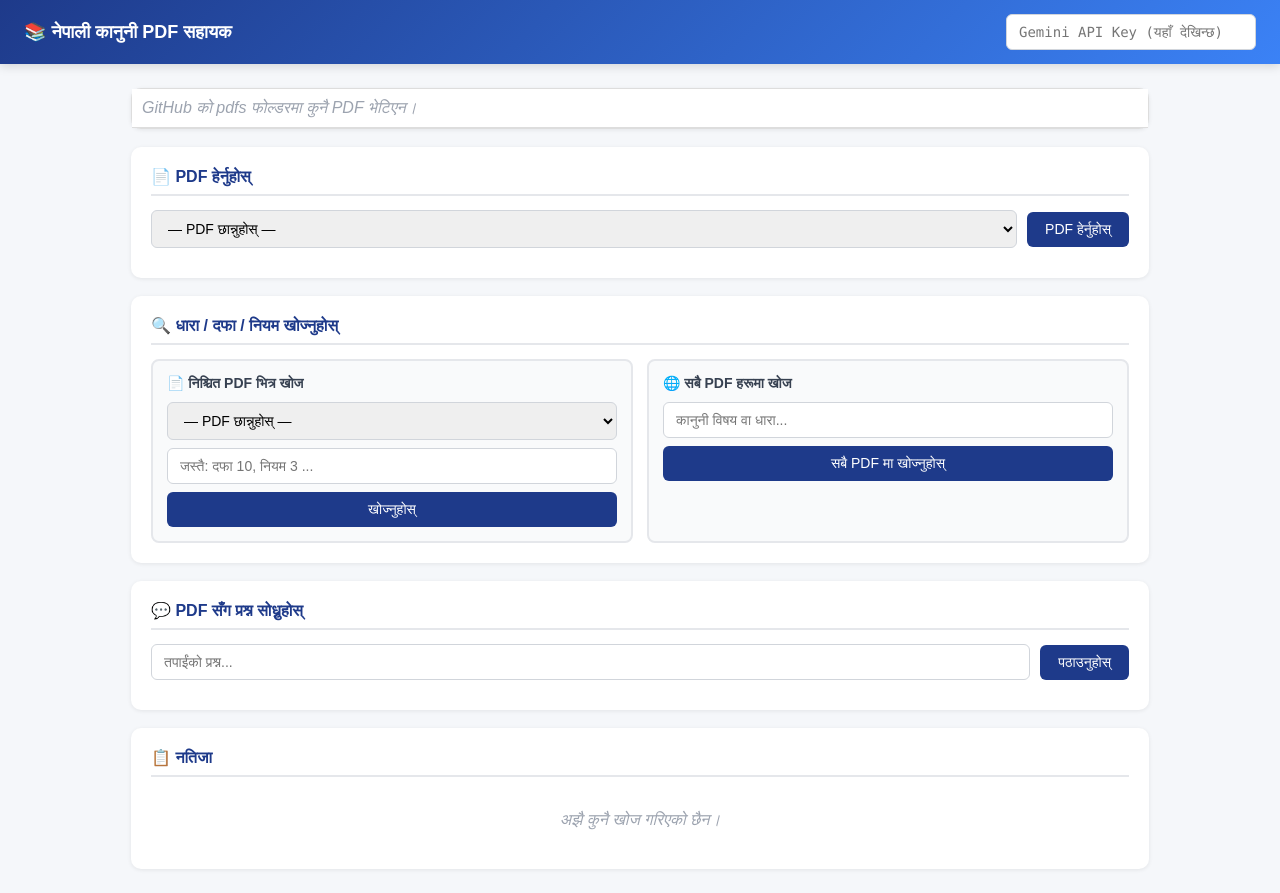
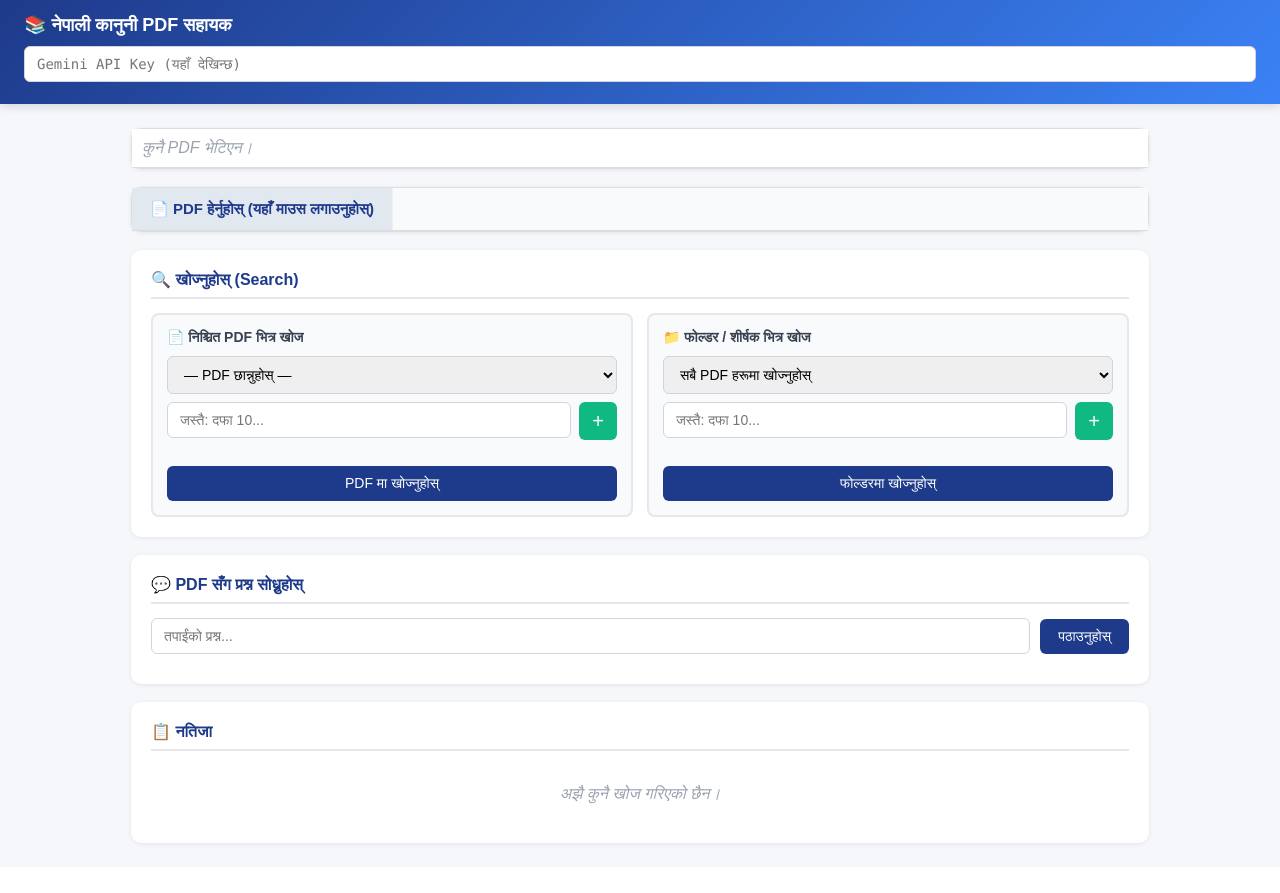
Before and after one commit to barshapbp2026/any-pdf-, a Flask app: page / in a window 1280 px wide. After the commit the page ends 846 px from the top, so only its background shows below. Run offline with Flask 3, Linux system fonts and the light colour scheme; data that the repository does not hold is empty.

Commit message:
Split search into Specific PDF and Folder search with multi-input

```diff
--- a/templates/index.html
+++ b/templates/index.html
@@ -13,7 +13,7 @@
   .container{max-width:1050px;margin:24px auto;padding:0 16px}
   .card{background:#fff;border-radius:10px;padding:20px;margin-bottom:18px;box-shadow:0 1px 4px rgba(0,0,0,.08)}
   .card h2{margin:0 0 14px;font-size:16px;color:#1e3a8a;border-bottom:2px solid #e5e7eb;padding-bottom:8px}
-  input[type=text],select{padding:9px 12px;border:1px solid #d1d5db;border-radius:6px;font-size:14px;font-family:inherit}
+  input[type=text],select{padding:9px 12px;border:1px solid #d1d5db;border-radius:6px;font-size:14px;font-family:inherit; width: 100%; margin-bottom: 8px;}
   button{padding:9px 18px;background:#1e3a8a;color:#fff;border:none;border-radius:6px;cursor:pointer;font-size:14px;font-weight:500;font-family:inherit}
   button:hover{background:#1e40af}
   button.small{padding:5px 12px;font-size:12px}
@@ -32,29 +32,30 @@
   .answer{background:#ecfdf5;border-left:4px solid #10b981;padding:14px;border-radius:6px;white-space:pre-wrap;line-height:1.7;font-size:14px}
   .empty{color:#9ca3af;font-style:italic;padding:20px;text-align:center}
 
-  /* 🎨 स्क्रिनसट जस्तै Dropdown CSS */
+  /* 🎨 Dropdown CSS */
   .nav-menu { display: flex; flex-wrap: wrap; background: #fff; padding: 0; margin: 0; border-bottom: 1px solid #ddd; }
+  .nav-item { position: relative; cursor: pointer; padding: 12px 18px; font-weight: 500; color: #333; font-size: 15px; transition: 0.2s; border-right: 1px solid #f0f0f0; }
+  .nav-item:hover { background: #145db5; color: #fff; }
 
-  /* मुख्य हेडर (Top-level) */
-  .nav-item { position: relative; cursor: pointer; padding: 12px 18px; font-weight: 500; color: #333; font-size: 15px; transition: 0.2s; border-right: 1px solid #f0f0f0; }
-  .nav-item:hover { background: #145db5; color: #fff; } /* स्क्रिनसटको निलो रङ */
-
-  /* ड्रपडाउन बक्स (लामो अक्षर अट्ने) */
   .dropdown { display: none; position: absolute; top: 100%; left: 0; background: #fff; min-width: max-content; box-shadow: 0 4px 15px rgba(0,0,0,0.15); border-radius: 0 0 4px 4px; z-index: 100; border: 1px solid #ccc; border-top: none; padding: 0; }
   .nav-item:hover > .dropdown { display: block; }
 
-  /* ड्रपडाउन भित्रको आइटम (सानो अक्षर, निलो Hover) */
   .dropdown-item { position: relative; padding: 9px 20px 9px 15px; color: #333; font-size: 13px; display: flex; justify-content: space-between; align-items: center; cursor: pointer; white-space: nowrap; border-bottom: 1px solid #eee; transition: 0.1s; }
   .dropdown-item:last-child { border-bottom: none; }
   .dropdown-item:hover { background: #145db5; color: #fff; }
 
-  /* दायाँपट्टि खुल्ने सब-मेनु */
   .sub-dropdown { display: none; position: absolute; top: 0; left: 100%; background: #fff; min-width: max-content; box-shadow: 0 4px 15px rgba(0,0,0,0.15); border-radius: 0 4px 4px 4px; border: 1px solid #ccc; padding: 0; margin-left: -1px; }
   .dropdown-item:hover > .sub-dropdown { display: block; }
 
-  /* तीर (Arrow) */
   .arrow { font-size: 10px; margin-left: 20px; color: #666; }
   .dropdown-item:hover .arrow { color: #fff; }
+
+  /* प्लस बटन स्टाइल */
+  .plus-btn { background: #10b981; color: white; border-radius: 6px; width: 38px; height: 38px; display: flex; align-items: center; justify-content: center; font-size: 20px; cursor: pointer; border: none; padding: 0; margin-bottom: 8px; flex-shrink: 0;}
+  .plus-btn:hover { background: #059669; }
+  .search-input-row { display: flex; gap: 8px; margin-bottom: 8px; align-items: flex-start; }
+  .search-input-row input { flex: 1; margin-bottom: 0; }
+  .remove-btn { background: #ef4444; color: white; border: none; border-radius: 6px; height: 38px; padding: 0 12px; cursor: pointer; font-size: 14px; flex-shrink: 0;}
 
   @media(max-width:700px){.grid2{grid-template-columns:1fr}header input{width:150px}}
 </style>
@@ -67,49 +68,71 @@
 </header>
 
 <div class="container">
+  <!-- मुख्य हेडरहरू -->
   <div class="card" style="padding:0; overflow:visible; border:1px solid #ddd;">
     <div id="navMenu" class="nav-menu">
       <div class="empty">लोड हुँदैछ...</div>
     </div>
   </div>
 
-  <div class="card">
-    <h2>📄 PDF हेर्नुहोस्</h2>
-    <div class="row">
-      <select id="filterPdf" style="flex:1;"></select>
-      <button id="viewBtn">PDF हेर्नुहोस्</button>
-    </div>
-  </div>
-
-  <div class="card">
-    <h2>🔍 धारा / दफा / नियम खोज्नुहोस्</h2>
-    <div class="grid2">
-      <div class="search-box">
-        <h3>📄 निश्चित PDF भित्र खोज</h3>
-        <div class="inputs">
-          <select id="specificPdfSelect"><option value="">— PDF छान्नुहोस् —</option></select>
-          <input type="text" id="specificQuery" placeholder="जस्तै: दफा 10, नियम 3 ...">
-          <button id="specificBtn">खोज्नुहोस्</button>
-        </div>
-      </div>
-      <div class="search-box">
-        <h3>🌐 सबै PDF हरूमा खोज</h3>
-        <div class="inputs">
-          <input type="text" id="allQuery" placeholder="कानुनी विषय वा धारा...">
-          <button id="allBtn">सबै PDF मा खोज्नुहोस्</button>
-        </div>
+  <!-- PDF हेर्ने भाग (Hover Menu) -->
+  <div class="card" style="padding:0; overflow:visible; border:1px solid #ddd;">
+    <div class="nav-menu" style="background:#f8fafc;">
+      <div class="nav-item" style="color:#1e3a8a; font-weight:bold; background:#e2e8f0;">
+        📄 PDF हेर्नुहोस् (यहाँ माउस लगाउनुहोस्)
+        <div class="dropdown" id="viewPdfMenu" style="top:100%;"></div>
       </div>
     </div>
   </div>
 
+  <!-- 🔍 खोज्ने भाग (दुईवटा भिन्न सर्च बक्स) -->
+  <div class="card">
+    <h2>🔍 खोज्नुहोस् (Search)</h2>
+    <div class="grid2">
+
+      <!-- बायाँ: निश्चित PDF भित्र खोज्ने -->
+      <div class="search-box">
+        <h3>📄 निश्चित PDF भित्र खोज</h3>
+        <select id="specificPdfSelect"><option value="">— PDF छान्नुहोस् —</option></select>
+
+        <div id="pdfSearchInputs">
+          <div class="search-input-row">
+            <input type="text" class="pdf-query" placeholder="जस्तै: दफा 10...">
+            <button class="plus-btn" onclick="addSearchInput('pdfSearchInputs', 'pdf-query')" title="अर्को थप्नुहोस्">+</button>
+          </div>
+        </div>
+        <button onclick="doSearch('specific')" style="width:100%; margin-top:10px;">PDF मा खोज्नुहोस्</button>
+      </div>
+
+      <!-- दायाँ: फोल्डर/हेडर भित्र खोज्ने -->
+      <div class="search-box">
+        <h3>📁 फोल्डर / शीर्षक भित्र खोज</h3>
+        <select id="folderSelect">
+          <option value="">सबै PDF हरूमा खोज्नुहोस्</option>
+        </select>
+
+        <div id="folderSearchInputs">
+          <div class="search-input-row">
+            <input type="text" class="folder-query" placeholder="जस्तै: दफा 10...">
+            <button class="plus-btn" onclick="addSearchInput('folderSearchInputs', 'folder-query')" title="अर्को थप्नुहोस्">+</button>
+          </div>
+        </div>
+        <button onclick="doSearch('folder')" style="width:100%; margin-top:10px;">फोल्डरमा खोज्नुहोस्</button>
+      </div>
+
+    </div>
+  </div>
+
+  <!-- च्याट भाग -->
   <div class="card">
     <h2>💬 PDF सँग प्रश्न सोध्नुहोस्</h2>
     <div class="row">
-      <input type="text" id="chatQuery" placeholder="तपाईंको प्रश्न..." style="flex:1;min-width:220px">
+      <input type="text" id="chatQuery" placeholder="तपाईंको प्रश्न..." style="flex:1;min-width:220px; margin-bottom:0;">
       <button id="chatBtn">पठाउनुहोस्</button>
     </div>
   </div>
 
+  <!-- नतिजा -->
   <div class="card">
     <h2>📋 नतिजा</h2>
     <div id="answerWrap"></div>
@@ -141,11 +164,9 @@ function buildTree(paths) {
   return tree;
 }
 
-function renderTree(tree, level = 0) {
+function renderTree(tree, isViewMode = false, level = 0) {
   let html = '';
   let keys = Object.keys(tree).filter(k => k !== '_isFile' && k !== '_path');
-
-  // सर्ट गर्ने (नेपाली नम्बर र अंग्रेजी नम्बर मिलाउन)
   keys.sort((a, b) => a.localeCompare(b, 'ne', { numeric: true }));
 
   keys.forEach(key => {
@@ -154,20 +175,16 @@ function renderTree(tree, level = 0) {
     const isFile = node._isFile;
     const displayName = cleanName(key);
 
-    if (level === 0) {
+    if (level === 0 && !isViewMode) {
       html += `<div class="nav-item">${esc(displayName)}`;
-      if (hasChildren) {
-        html += `<div class="dropdown">${renderTree(node, level + 1)}</div>`;
-      }
+      if (hasChildren) html += `<div class="dropdown">${renderTree(node, isViewMode, level + 1)}</div>`;
       html += `</div>`;
     } else {
       if (hasChildren) {
-        // फोल्डर भए दायाँपट्टि तीर राख्ने र सब-मेनु खोल्ने
         html += `<div class="dropdown-item">${esc(displayName)} <span class="arrow">▶</span>`;
-        html += `<div class="sub-dropdown">${renderTree(node, level + 1)}</div>`;
+        html += `<div class="sub-dropdown">${renderTree(node, isViewMode, level + 1)}</div>`;
         html += `</div>`;
       } else if (isFile) {
-        // PDF भए क्लिक गर्दा खुल्ने बनाउने
         html += `<div class="dropdown-item" onclick="openPdf('${esc(node._path)}')">📄 ${esc(displayName)}</div>`;
       }
     }
@@ -175,52 +192,90 @@ function renderTree(tree, level = 0) {
   return html;
 }
 
+let allFiles = [];
+
 async function loadPdfs() {
   const r = await fetch('/list_pdfs');
-  const files = await r.json();
+  allFiles = await r.json();
 
-  const spec = $('#specificPdfSelect');
-  const filter = $('#filterPdf');
-  spec.innerHTML = '<option value="">— PDF छान्नुहोस् —</option>';
-  filter.innerHTML = '<option value="">— PDF छान्नुहोस् —</option>';
-
-  if (!files.length) {
-    $('#navMenu').innerHTML = '<div class="empty" style="padding:10px;">GitHub को pdfs फोल्डरमा कुनै PDF भेटिएन।</div>';
+  if (!allFiles.length) {
+    $('#navMenu').innerHTML = '<div class="empty" style="padding:10px;">कुनै PDF भेटिएन।</div>';
     return;
   }
 
-  files.forEach(f => {
-    spec.innerHTML += `<option value="${esc(f)}">${esc(cleanName(f))}</option>`;
-    filter.innerHTML += `<option value="${esc(f)}">${esc(cleanName(f))}</option>`;
+  // हेडरहरू रेन्डर गर्ने
+  const tree = buildTree(allFiles);
+  $('#navMenu').innerHTML = renderTree(tree, false);
+  $('#viewPdfMenu').innerHTML = renderTree(tree, true, 1);
+
+  // सर्च ड्रपडाउन भर्ने (PDF र फोल्डरको लागि)
+  let pdfOptions = '<option value="">— PDF छान्नुहोस् —</option>';
+  let folderSet = new Set();
+
+  allFiles.forEach(f => {
+    pdfOptions += `<option value="${esc(f)}">${esc(cleanName(f))}</option>`;
+
+    let parts = f.split('/');
+    if (parts.length > 1) {
+      folderSet.add(parts[0]); // मुख्य फोल्डर
+      if (parts.length > 2) folderSet.add(parts[0] + '/' + parts[1]); // सब-फोल्डर
+    }
   });
 
-  const tree = buildTree(files);
-  $('#navMenu').innerHTML = renderTree(tree);
+  $('#specificPdfSelect').innerHTML = pdfOptions;
+
+  let folderOptions = '<option value="">सबै PDF हरूमा खोज्नुहोस्</option>';
+  Array.from(folderSet).sort((a, b) => a.localeCompare(b, 'ne', { numeric: true })).forEach(f => {
+    folderOptions += `<option value="${esc(f)}">📁 ${esc(f)}</option>`;
+  });
+  $('#folderSelect').innerHTML = folderOptions;
 }
 
-window.openPdf = function(filepath) {
-  window.open('/pdf/' + encodeURIComponent(filepath), '_blank');
+// प्लस (+) बटन लजिक
+function addSearchInput(containerId, inputClass) {
+  const container = $('#' + containerId);
+  if (container.children.length >= 6) return alert('अधिकतम ६ वटा मात्र थप्न सकिन्छ।');
+
+  const div = document.createElement('div');
+  div.className = 'search-input-row';
+  div.innerHTML = `
+    <input type="text" class="${inputClass}" placeholder="अर्को शब्द...">
+    <button class="remove-btn" onclick="this.parentElement.remove()">✖</button>
+  `;
+  container.appendChild(div);
 }
 
-$('#viewBtn').onclick = () => {
-  const f = $('#filterPdf').value;
-  if (!f) return alert('PDF छान्नुहोस्');
-  openPdf(f);
-}
+// खोज्ने लजिक
+async function doSearch(type) {
+  let queries = [];
+  let mode = "";
+  let target = "";
 
-async function doSearch(mode) {
-  const query = mode === 'specific' ? $('#specificQuery').value.trim() : $('#allQuery').value.trim();
-  const filename = mode === 'specific' ? $('#specificPdfSelect').value : '';
-  if (!query) return alert('खोज शब्द लेख्नुहोस्');
-  if (mode === 'specific' && !filename) return alert('PDF छान्नुहोस्');
+  if (type === 'specific') {
+    queries = Array.from(document.querySelectorAll('.pdf-query')).map(i => i.value.trim()).filter(v => v);
+    mode = 'specific';
+    target = $('#specificPdfSelect').value;
+    if (!target) return alert('कृपया एउटा PDF छान्नुहोस्');
+  } else {
+    queries = Array.from(document.querySelectorAll('.folder-query')).map(i => i.value.trim()).filter(v => v);
+    target = $('#folderSelect').value;
+    if (target === "") {
+      mode = 'all'; // सबैमा खोज्ने
+    } else {
+      mode = 'folder'; // फोल्डर भित्र खोज्ने
+    }
+  }
+
+  if (!queries.length) return alert('कृपया खोज्नको लागि शब्द लेख्नुहोस्');
 
   $('#resultsWrap').innerHTML = '<div class="empty">खोजिँदै...</div>';
   const r = await fetch('/search', {
     method:'POST', headers:{'Content-Type':'application/json'},
-    body: JSON.stringify({ query, mode, filename })
+    body: JSON.stringify({ queries, mode, target })
   });
   const d = await r.json();
-  renderResults(d.results, d.query);
+  if (d.error) return alert(d.error);
+  renderResults(d.results, queries.join(' + '));
 }
 
 function renderResults(results, query) {
@@ -231,7 +286,7 @@ function renderResults(results, query) {
   }
   let html = '';
   results.forEach(g => {
-    html += `<div class="pdf-group"><h4>📄 ${esc(cleanName(g.filename))}</h4>`;
+    html += `<div class="pdf-group"><h4>📄 ${esc(g.filename)}</h4>`;
     g.matches.forEach(m => {
       const sec = m.section ? `<span class="badge">${esc(m.section)}</span>` : `<span class="badge">सन्दर्भ अज्ञात</span>`;
       const url = `/pdf/${encodeURIComponent(g.filename)}#page=${m.page}`;
@@ -248,8 +303,9 @@ function renderResults(results, query) {
   wrap.innerHTML = html;
 }
 
-$('#specificBtn').onclick = () => doSearch('specific');
-$('#allBtn').onclick = () => doSearch('all');
+window.openPdf = function(filepath) {
+  window.open('/pdf/' + encodeURIComponent(filepath), '_blank');
+}
 
 $('#chatBtn').onclick = async () => {
   const query = $('#chatQuery').value.trim();
@@ -258,7 +314,7 @@ $('#chatBtn').onclick = async () => {
   $('#answerWrap').innerHTML = '<div class="answer">प्रश्न प्रशोधन हुँदैछ...</div>';
   const r = await fetch('/chat', {
     method:'POST', headers:{'Content-Type':'application/json'},
-    body: JSON.stringify({ query, api_key })
+    body: JSON.stringify({ queries: [query], api_key })
   });
   const d = await r.json();
   $('#answerWrap').innerHTML = `<div class="answer">${esc(d.answer)}</div>`;
```
